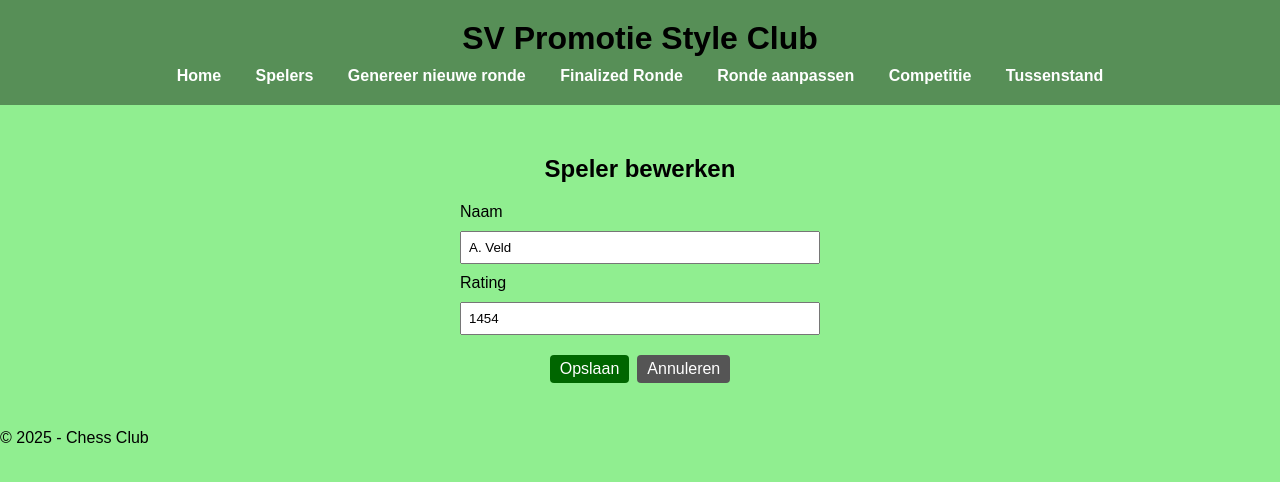
After one commit to koosaldinhoWeb/Promotie, a Flask app: page /spelers/1/edit in a window 1280 px wide. The commit adds this page. Shown: the top 482 px of the page. Run offline with Flask 3, Linux system fonts and the light colour scheme; data comes from the database, SQL or seed files in the repository.

Commit message:
Updated to ensure that the edit player and delete player work.

```diff
--- a/app.py
+++ b/app.py
@@ -1,6 +1,6 @@
 import sqlite3
 from datetime import datetime
-from flask import Flask, render_template,request, jsonify,redirect
+from flask import Flask, abort, render_template, request, jsonify, redirect, url_for
 from genereer_rondes import BuildNextRound,SaveResultsToPlayers,RefreshPlayersResults
 
 app = Flask(__name__)
@@ -55,12 +55,83 @@ def home():
 
 @app.route("/spelers")
 def spelers():
-    rows = query_db("SELECT id, name, rating FROM Players ORDER BY Name ASC")
+    rows = query_db(
+        "SELECT id, name, rating FROM Players WHERE Active = 1 ORDER BY Name ASC"
+    )
 
     # Convert tuples -> dict for easier template handling
     players = [{"id": r[0], "name": r[1], "rating": r[2]} for r in rows]
 
     return render_template("spelers.html", players=players)
+
+@app.route("/spelers/<player_id>/edit", methods=["GET", "POST"])
+def edit_player(player_id):
+    player = query_db(
+        "SELECT Id, Name, Rating FROM Players WHERE Id = ? AND Active = 1",
+        (player_id,),
+        one=True,
+    )
+    if not player:
+        abort(404)
+
+    if request.method == "POST":
+        name = request.form.get("name", "").strip()
+        rating_value = request.form.get("rating", "").strip()
+
+        if not name:
+            return render_template(
+                "edit_player.html",
+                player={"id": player[0], "name": name, "rating": rating_value},
+                error="Naam is verplicht.",
+            ), 400
+
+        try:
+            rating = int(rating_value) if rating_value else None
+        except ValueError:
+            return render_template(
+                "edit_player.html",
+                player={"id": player[0], "name": name, "rating": rating_value},
+                error="Rating moet een geheel getal zijn.",
+            ), 400
+
+        conn = sqlite3.connect(DATABASE)
+        cur = conn.cursor()
+        cur.execute(
+            """
+            UPDATE Players
+            SET Name = ?, Rating = ?, Last_Update = CURRENT_TIMESTAMP
+            WHERE Id = ? AND Active = 1
+            """,
+            (name, rating, player_id),
+        )
+        conn.commit()
+        conn.close()
+        return redirect(url_for("spelers"))
+
+    return render_template(
+        "edit_player.html",
+        player={"id": player[0], "name": player[1], "rating": player[2]},
+    )
+
+@app.route("/spelers/<player_id>/delete", methods=["POST"])
+def delete_player(player_id):
+    conn = sqlite3.connect(DATABASE)
+    cur = conn.cursor()
+    cur.execute(
+        """
+        UPDATE Players
+        SET Active = 0, Last_Update = CURRENT_TIMESTAMP
+        WHERE Id = ? AND Active = 1
+        """,
+        (player_id,),
+    )
+    if cur.rowcount == 0:
+        conn.close()
+        abort(404)
+
+    conn.commit()
+    conn.close()
+    return redirect(url_for("spelers"))
 
 @app.route("/player-overview")
 def player_overview():
--- a/static/style.css
+++ b/static/style.css
@@ -48,17 +48,63 @@ th, td {
   border: 1px solid rgba(255,255,255,0.2);
 }
 
-button {
+.btn {
+  display: inline-block;
   background: #006600;
   color: white;
   border: none;
   padding: 5px 10px;
   cursor: pointer;
   border-radius: 4px;
+  font: inherit;
+  text-decoration: none;
 }
 
-button:hover {
+.btn:hover {
   background: #009900;
+}
+
+.btn-danger {
+  background: #a00000;
+}
+
+.btn-danger:hover {
+  background: #c00000;
+}
+
+.btn-secondary {
+  background: #555;
+}
+
+.player-actions {
+  display: flex;
+  justify-content: center;
+  gap: 8px;
+}
+
+.player-actions form {
+  margin: 0;
+}
+
+.player-form {
+  display: grid;
+  gap: 10px;
+  max-width: 360px;
+  margin: 0 auto;
+  text-align: left;
+}
+
+.player-form input {
+  padding: 7px;
+}
+
+.player-form .player-actions {
+  margin-top: 10px;
+}
+
+.form-error {
+  color: #a00000;
+  font-weight: bold;
 }
 /*
 footer {
--- /dev/null
+++ b/templates/edit_player.html
@@ -0,0 +1,22 @@
+{% extends "base.html" %}
+
+{% block content %}
+  <h2>Speler bewerken</h2>
+
+  {% if error %}
+    <p class="form-error">{{ error }}</p>
+  {% endif %}
+
+  <form method="POST" class="player-form">
+    <label for="name">Naam</label>
+    <input id="name" name="name" type="text" value="{{ player.name }}" required>
+
+    <label for="rating">Rating</label>
+    <input id="rating" name="rating" type="number" value="{{ player.rating if player.rating is not none else '' }}">
+
+    <div class="player-actions">
+      <button type="submit" class="btn">Opslaan</button>
+      <a class="btn btn-secondary" href="{{ url_for('spelers') }}">Annuleren</a>
+    </div>
+  </form>
+{% endblock %}
```
Also changed, not shown: templates/spelers.html (+9 -3 lines).
